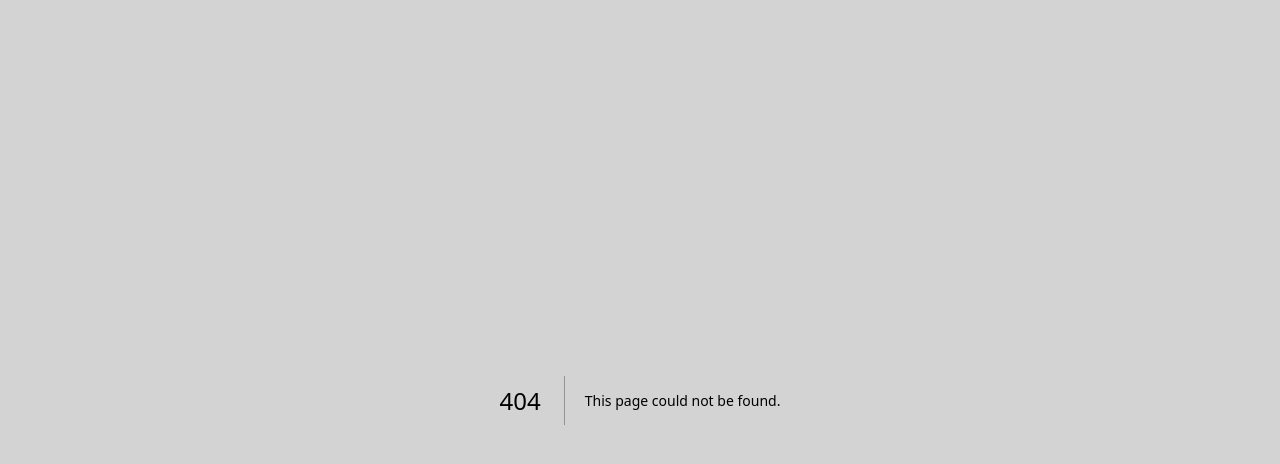
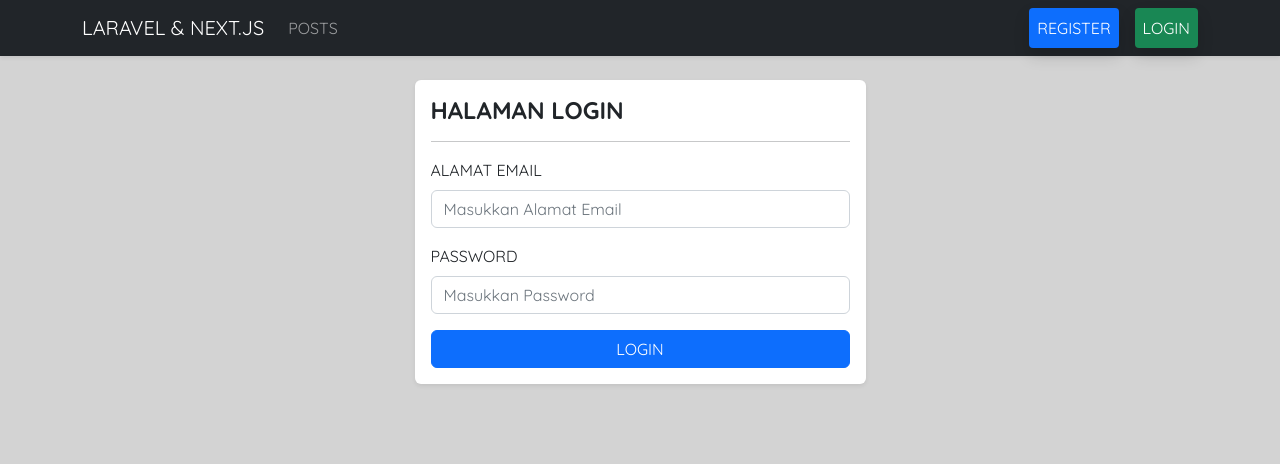
Before and after one commit to Ikram-Maulana/laravel-api, a Next.js app in the folder front-end/: page /login in a window 1280 px wide. Before the commit this address had no page. Shown: the top 464 px of the page. Built offline with nearby package versions, Linux system fonts and the light colour scheme.

Commit message:
Feat: Create Login Process
- Install Library Nookies
- Membuat Proses Login
- Uji Coba Proses Login

```diff
--- a/front-end/package.json
+++ b/front-end/package.json
@@ -15,6 +15,7 @@
     "eslint": "8.28.0",
     "eslint-config-next": "13.0.5",
     "next": "13.0.5",
+    "nookies": "^2.5.2",
     "react": "18.2.0",
     "react-dom": "18.2.0"
   }
--- /dev/null
+++ b/front-end/pages/login.jsx
@@ -0,0 +1,120 @@
+import React, { useEffect, useState } from "react";
+import { parseCookies, setCookie } from "nookies";
+import { useRouter } from "next/navigation";
+import Layout from "../components/Layout";
+import Head from "next/head";
+import axios from "axios";
+
+export default function Login() {
+  // Router
+  const router = useRouter();
+
+  //define state
+  const [email, setEmail] = useState("");
+  const [password, setPassword] = useState("");
+
+  //define state validation
+  const [validation, setValidation] = useState([]);
+
+  //function "loginHanlder"
+  const loginHandler = async (e) => {
+    e.preventDefault();
+
+    //initialize formData
+    const formData = new FormData();
+
+    //append data to formData
+    formData.append("email", email);
+    formData.append("password", password);
+
+    //send data to server
+    await axios
+      .post(`${process.env.NEXT_PUBLIC_API_BACKEND}/api/login`, formData)
+      .then((response) => {
+        //set token on cookies
+        setCookie(null, "token", response.data.token, {
+          // Max Cookie Age for 30 minutes
+          maxAge: 30 * 60,
+        });
+
+        //redirect to dashboard
+        router.push("/dashboard");
+      })
+      .catch((error) => {
+        //assign error to state "validation"
+        setValidation(error.response.data);
+      });
+  };
+
+  //hook useEffect
+  useEffect(() => {
+    const cookies = parseCookies();
+
+    //check token
+    if (cookies.token) {
+      //redirect to dashboard
+      router.push("/dashboard");
+    }
+  }, []);
+
+  return (
+    <Layout>
+      <Head>
+        <title>Login Account - Ikram Web</title>
+      </Head>
+
+      <div className="container" style={{ marginTop: "80px" }}>
+        <div className="row justify-content-center">
+          <div className="col-md-5">
+            <div className="card border-0 rounded shadow-sm">
+              <div className="card-body">
+                <h4 className="fw-bold">HALAMAN LOGIN</h4>
+                <hr />
+                {validation.message && (
+                  <div className="alert alert-danger">{validation.message}</div>
+                )}
+                <form onSubmit={loginHandler}>
+                  <div className="mb-3">
+                    <label className="form-label">ALAMAT EMAIL</label>
+                    <input
+                      type="email"
+                      className="form-control"
+                      value={email}
+                      onChange={(e) => setEmail(e.target.value)}
+                      placeholder="Masukkan Alamat Email"
+                    />
+                  </div>
+                  {validation.email && (
+                    <div className="alert alert-danger">
+                      {validation.email[0]}
+                    </div>
+                  )}
+                  <div className="mb-3">
+                    <label className="form-label">PASSWORD</label>
+                    <input
+                      type="password"
+                      className="form-control"
+                      value={password}
+                      onChange={(e) => setPassword(e.target.value)}
+                      placeholder="Masukkan Password"
+                    />
+                  </div>
+                  {validation.password && (
+                    <div className="alert alert-danger">
+                      {validation.password[0]}
+                    </div>
+                  )}
+                  <div className="d-grid gap-2">
+                    <button type="submit" className="btn btn-primary">
+                      LOGIN
+                    </button>
+                  </div>
+                </form>
+              </div>
+            </div>
+          </div>
+        </div>
+      </div>
+    </Layout>
+  );
+}
```
Also changed, not shown: 1 other file (tests, documents, lock files or other folders).
